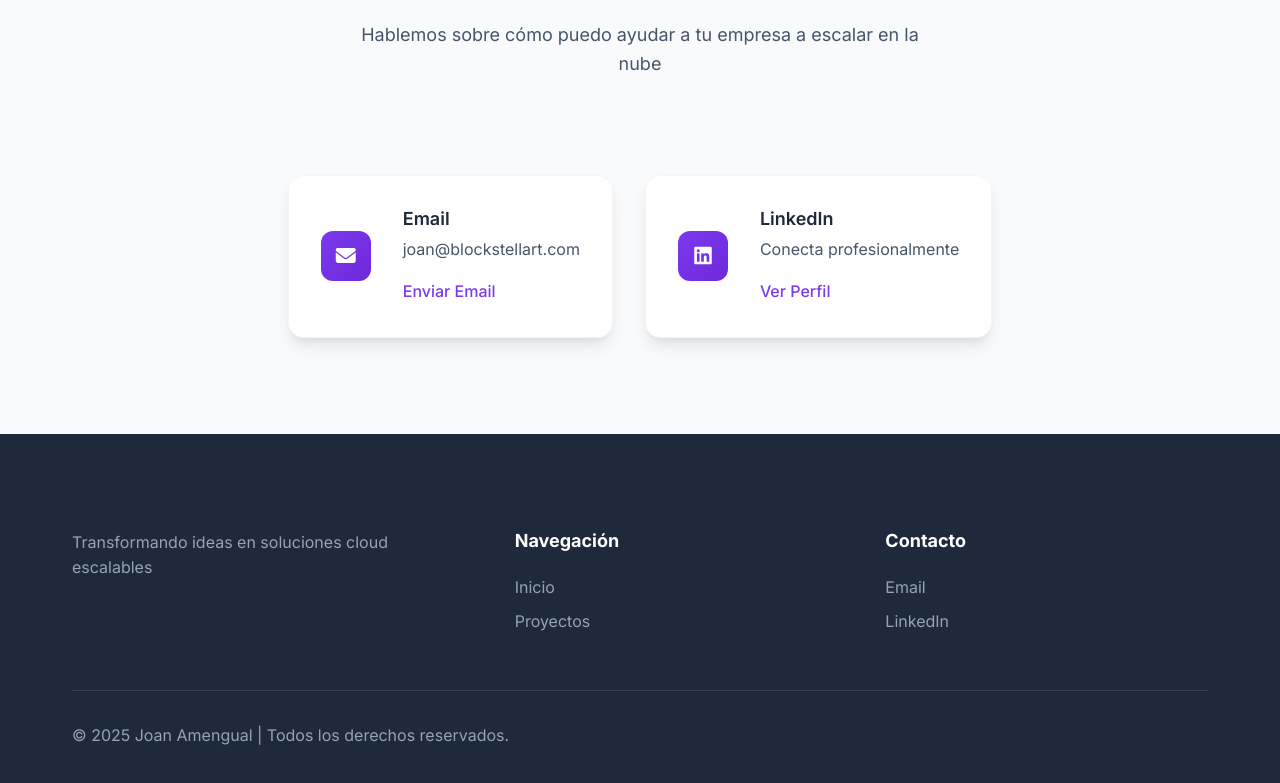
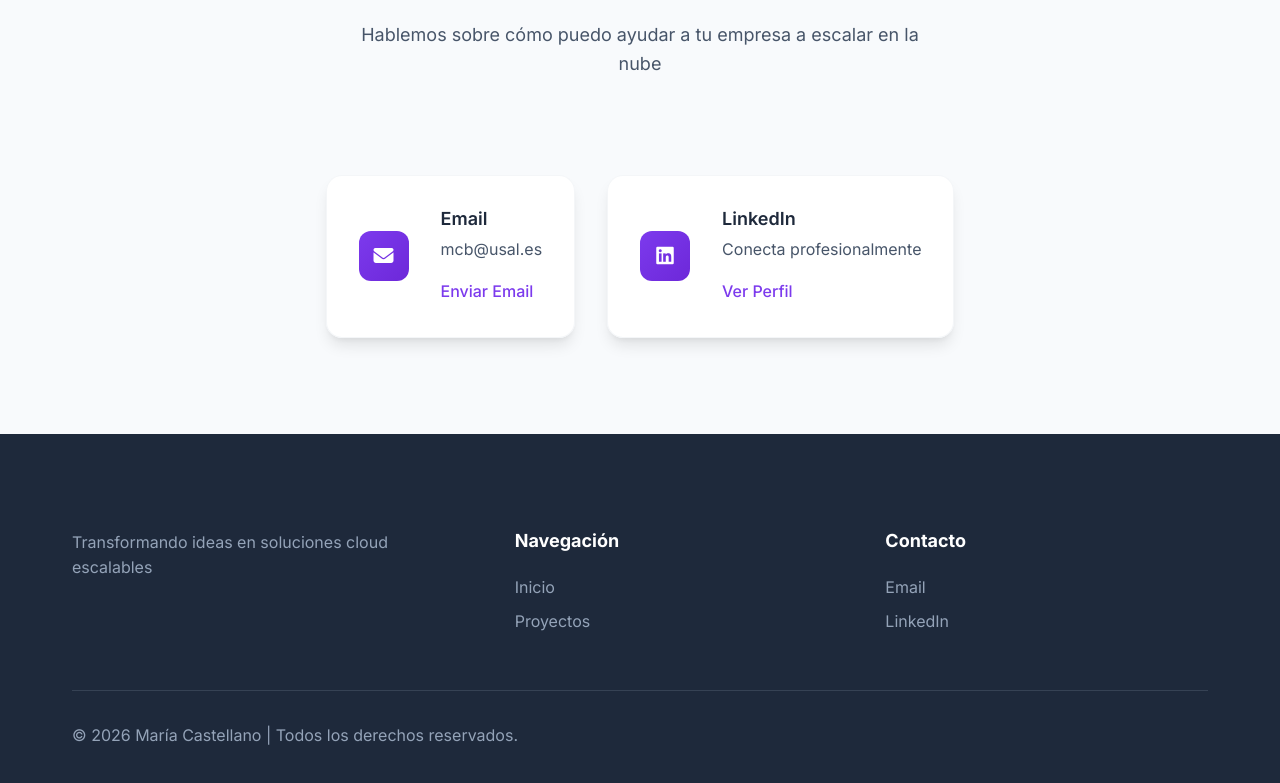
Before and after one commit to mariacastb/portfolio, a plain HTML site: page index.html in a window 1280 px wide. Shown: the part 5334-6117 px from the top of the page. Drawn offline with Linux system fonts and the light colour scheme.

Commit message:
link y email

```diff
--- a/index.html
+++ b/index.html
@@ -160,8 +160,8 @@
                         </div>
                         <div class="contact-details">
                             <h3>Email</h3>
-                            <p>joan@blockstellart.com</p>
-                            <a href="mailto:joan@blockstellart.com" class="contact-link">Enviar Email</a>
+                            <p>mcb@usal.es</p>
+                            <a href="mailto:mcb@usal.es" class="contact-link">Enviar Email</a>
                         </div>
                     </div>
                     <div class="contact-card">
@@ -171,7 +171,7 @@
                         <div class="contact-details">
                             <h3>LinkedIn</h3>
                             <p>Conecta profesionalmente</p>
-                            <a href="https://www.linkedin.com/in/joanamengual7/" target="_blank" class="contact-link">Ver Perfil</a>
+                            <a href="https://www.linkedin.com/in/maria-castellano-blanco-889247277/" target="_blank" class="contact-link">Ver Perfil</a>
                         </div>
                     </div>
                 </div>
@@ -226,14 +226,14 @@
                     <div class="footer-section">
                         <h4>Contacto</h4>
                         <ul>
-                            <li><a href="mailto:joan@blockstellart.com">Email</a></li>
-                            <li><a href="https://www.linkedin.com/in/joanamengual7/" target="_blank">LinkedIn</a></li>
+                            <li><a href="mailto:mcb@usal.es">Email</a></li>
+                            <li><a href="https://www.linkedin.com/in/maria-castellano-blanco-889247277/" target="_blank">LinkedIn</a></li>
                         </ul>
                     </div>
                 </div>
             </div>
             <div class="footer-bottom">
-                <p>&copy; 2025 Joan Amengual | Todos los derechos reservados.</p>
+                <p>&copy; 2026 María Castellano | Todos los derechos reservados.</p>
             </div>
         </div>
     </footer>
```
